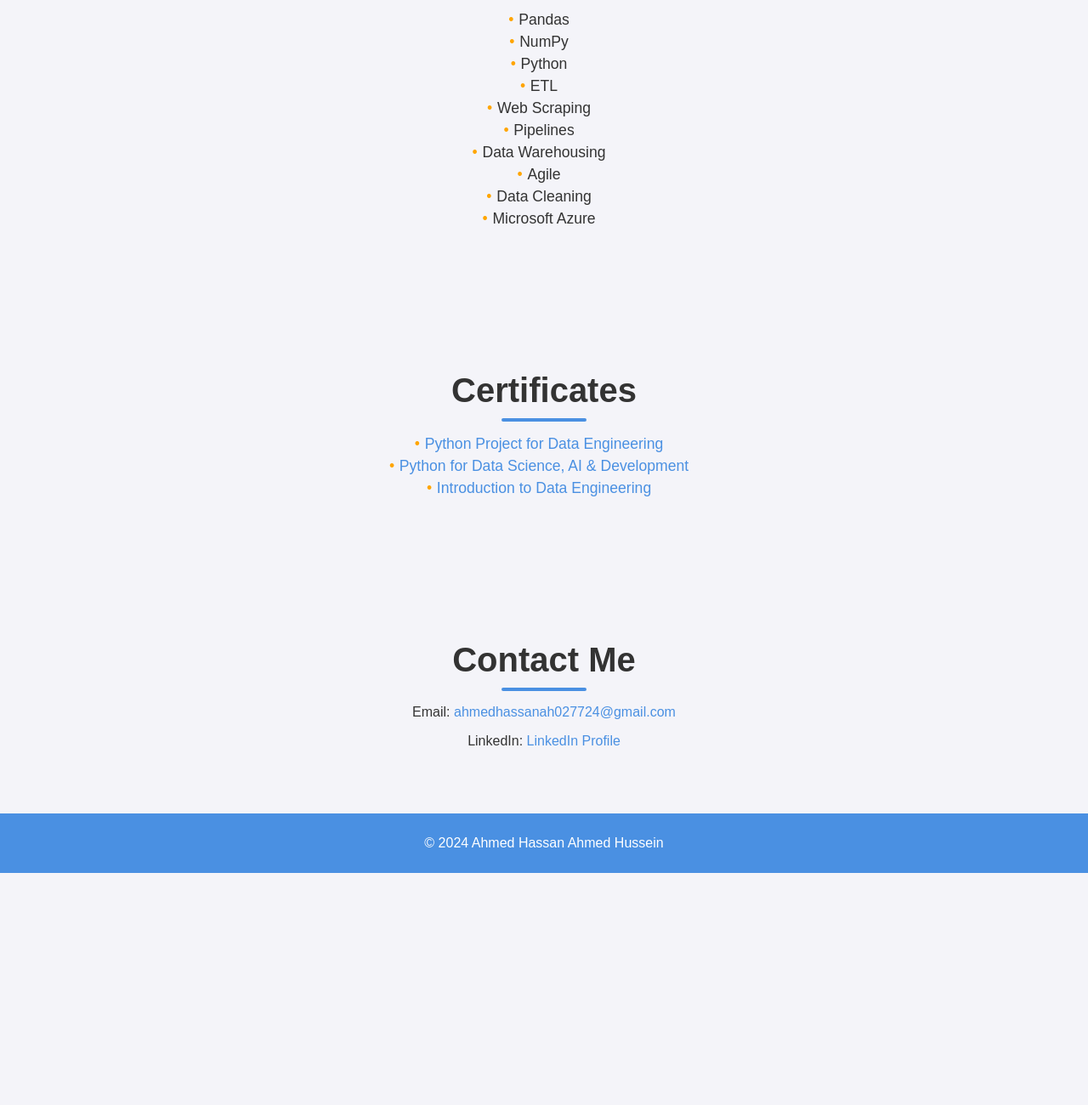
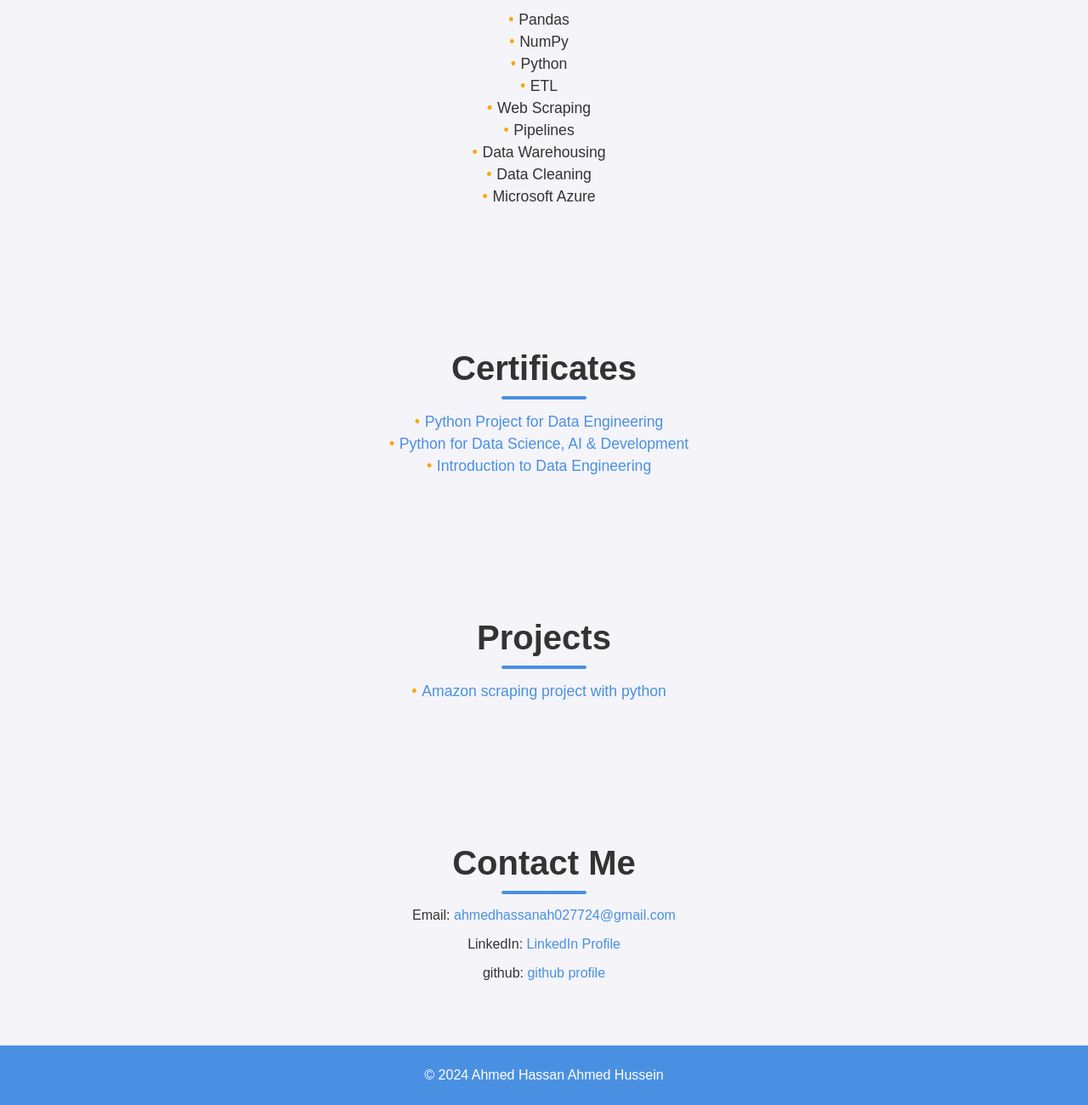
Before and after one commit to sorLegacy/portfolio, a plain HTML site: page portfolio.html in a window 1280 px wide. Shown: the part 734-2034 px from the top of the page at 85% size. Before the commit the page ends 1761 px from the top, so only its background shows below. Drawn offline with Linux system fonts and the light colour scheme.

Commit message:
portfolio.html

```diff
--- a/portfolio.html
+++ b/portfolio.html
@@ -208,6 +208,7 @@
                 <li><a href="#about">About</a></li>
                 <li><a href="#skills">Skills</a></li>
                 <li><a href="#certificates">Certificates</a></li>
+                <li><a href="#Projects">Projects</a></li>
                 <li><a href="#contact">Contact</a></li>
             </ul>
         </nav>
@@ -233,7 +234,6 @@
             <li>Web Scraping</li>
             <li>Pipelines</li>
             <li>Data Warehousing</li>
-            <li>Agile</li>
             <li>Data Cleaning</li>
             <li>Microsoft Azure</li>
         </ul>
@@ -248,10 +248,18 @@
         </ul>
     </section>
 
+    <section id="Projects">
+        <h1>Projects</h1>
+        <ul>
+            <li><a href="https://github.com/sorLegacy/scraping-amazon" target="_blank">Amazon scraping project with python</a></li>
+        </ul>
+    </section>
+
     <section id="contact">
         <h1>Contact Me</h1>
         <p>Email: <a href="mailto:ahmedhassanah027724@gmail.com">ahmedhassanah027724@gmail.com</a></p>
         <p>LinkedIn: <a href="https://www.linkedin.com/in/ahmed-hassan-3296262b5/" target="_blank">LinkedIn Profile</a></p>
+        <p>github: <a href="https://github.com/sorLegacy" target="_blank">github profile</a></p>
     </section>
 
     <footer>
```
